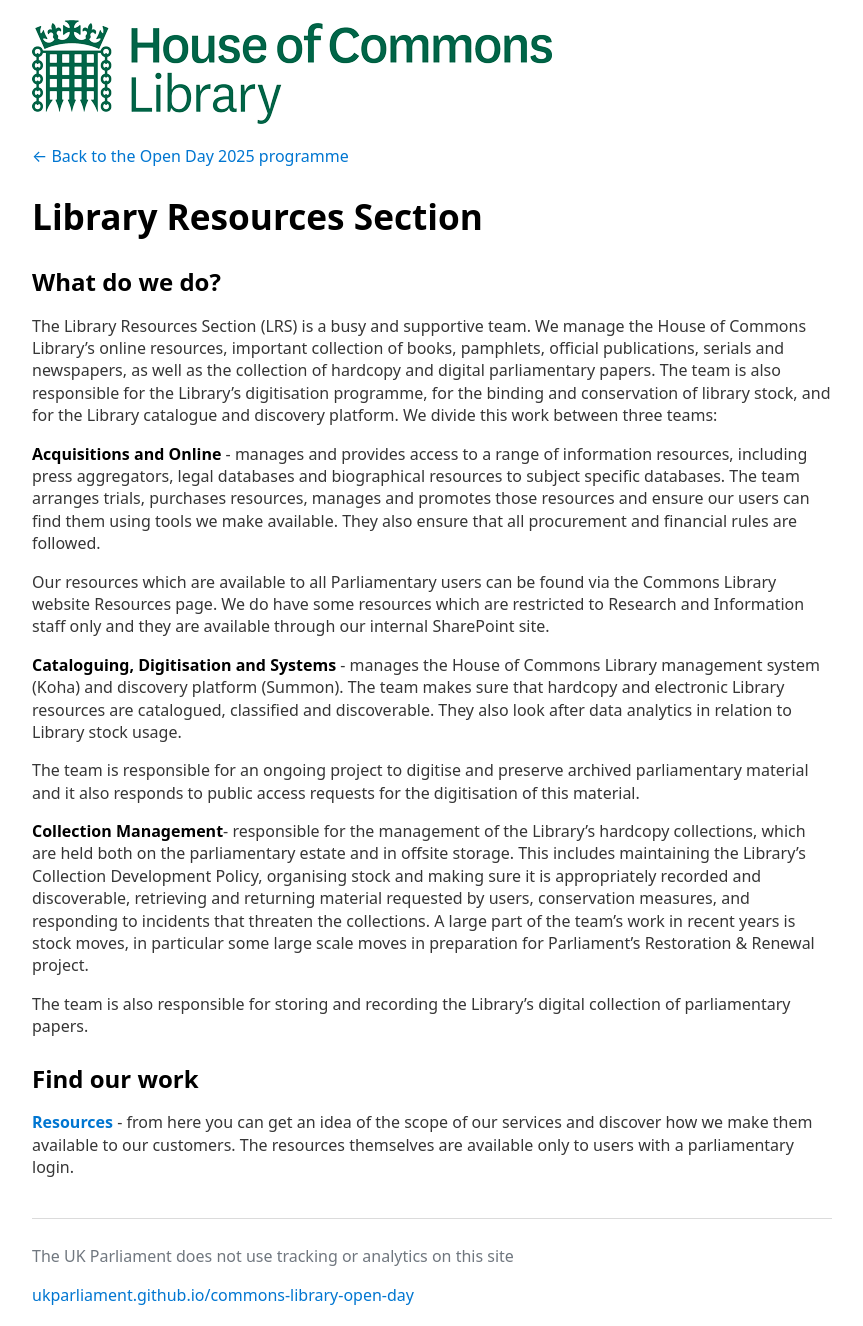
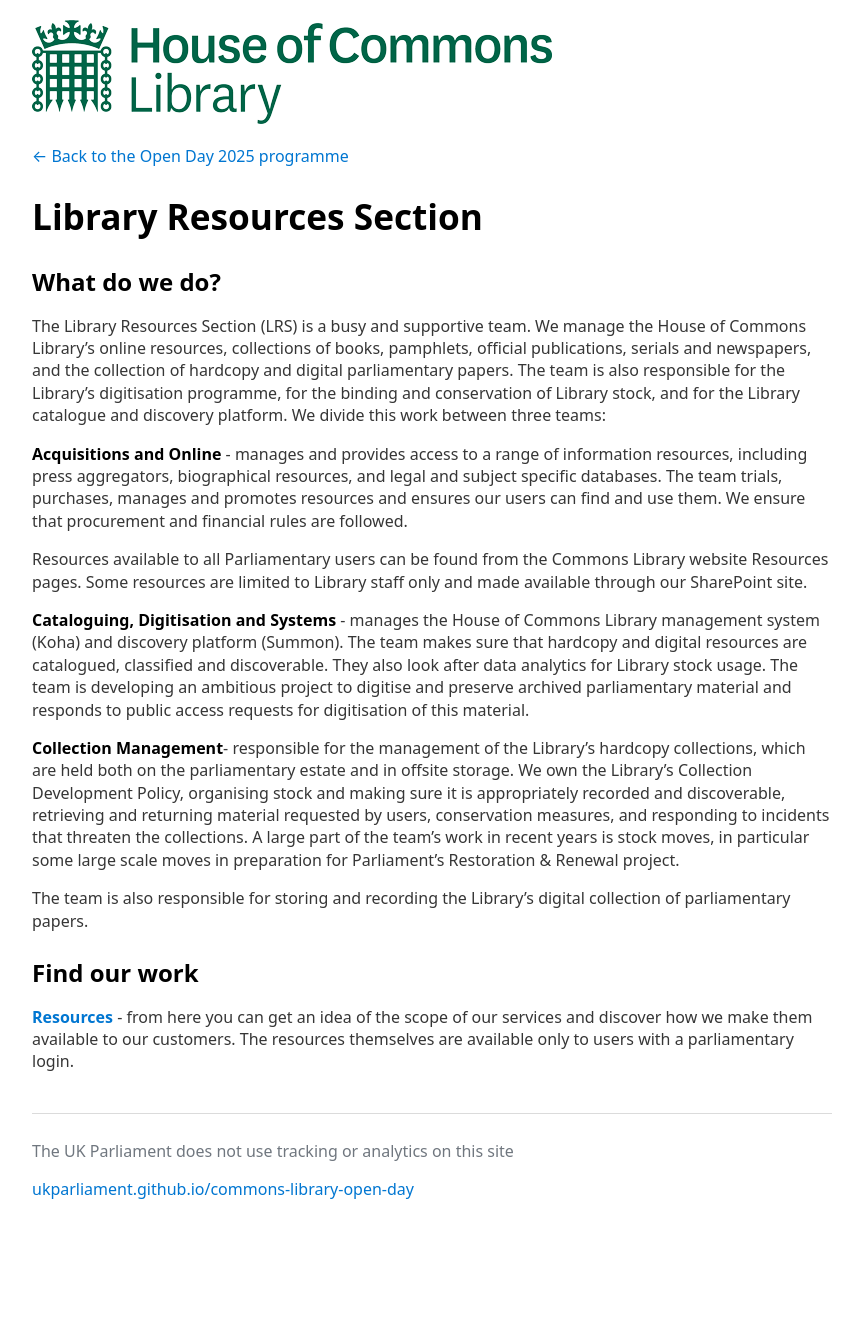
Before and after one commit to ukparliament/commons-library-open-day, a Jekyll site: the page built from 2025/lrs/index.md, in a window 1280 px wide. Shown: the whole page, without its empty margins (208-1071 px from the left). Built offline with Jekyll 4.4.1, drawn with Linux system fonts in a browser that asks for light colours; our own code applies the rules of GitHub Pages for plain Markdown files; after the commit the page ends 1221 px from its top, so only the background shows below that.

Commit message:
second pass

```diff
--- a/2025/lrs/index.md
+++ b/2025/lrs/index.md
@@ -3,17 +3,15 @@
 # Library Resources Section
 
 ## What do we do?
-The Library Resources Section (LRS) is a busy and supportive team. We manage the House of Commons Library's online resources, important collection of books, pamphlets, official publications, serials and newspapers, as well as the collection of hardcopy and digital parliamentary papers. The team is also responsible for the Library’s digitisation programme, for the binding and conservation of library stock, and for the Library catalogue and discovery platform. We divide this work between three teams:
+The Library Resources Section (LRS) is a busy and supportive team. We manage the House of Commons Library's online resources, collections of books, pamphlets, official publications, serials and newspapers, and the collection of hardcopy and digital parliamentary papers. The team is also responsible for the Library’s digitisation programme, for the binding and conservation of Library stock, and for the Library catalogue and discovery platform. We divide this work between three teams:
 
-**Acquisitions and Online** - manages and provides access to a range of information resources, including press aggregators, legal databases and biographical resources to subject specific databases.  The team arranges trials, purchases resources, manages and promotes those resources and ensure our users can find them using tools we make available. They also ensure that all procurement and financial rules are followed.
+**Acquisitions and Online** - manages and provides access to a range of information resources, including press aggregators, biographical resources, and legal and subject specific databases. The team trials, purchases, manages and promotes resources and ensures our users can find and use them. We ensure that procurement and financial rules are followed.
 
-Our resources which are available to all Parliamentary users can be found via the Commons Library website Resources page. We do have some resources which are restricted to Research and Information staff only and they are available through our internal SharePoint site.
+Resources available to all Parliamentary users can be found from the Commons Library website Resources pages. Some resources are limited to Library staff only and made available through our SharePoint site.
 
-**Cataloguing, Digitisation and Systems** - manages the House of Commons Library management system (Koha) and discovery platform (Summon). The team makes sure that hardcopy and electronic Library resources are catalogued, classified and discoverable. They also look after data analytics in relation to Library stock usage.
+**Cataloguing, Digitisation and Systems** - manages the House of Commons Library management system (Koha) and discovery platform (Summon). The team makes sure that hardcopy and digital resources are catalogued, classified and discoverable. They also look after data analytics for Library stock usage. The team is developing an ambitious project to digitise and preserve archived parliamentary material and responds to public access requests for digitisation of this material.
 
-The team is responsible for an ongoing project to digitise and preserve archived parliamentary material and it also responds to public access requests for the digitisation of this material.
-
-**Collection Management**- responsible for the management of the Library’s hardcopy collections, which are held both on the parliamentary estate and in offsite storage. This includes maintaining the Library’s Collection Development Policy, organising stock and making sure it is appropriately recorded and discoverable, retrieving and returning material requested by users, conservation measures, and responding to incidents that threaten the collections. A large part of the team’s work in recent years is stock moves, in particular some large scale moves in preparation for Parliament’s Restoration & Renewal project.
+**Collection Management**- responsible for the management of the Library’s hardcopy collections, which are held both on the parliamentary estate and in offsite storage. We own the Library’s Collection Development Policy, organising stock and making sure it is appropriately recorded and discoverable, retrieving and returning material requested by users, conservation measures, and responding to incidents that threaten the collections. A large part of the team’s work in recent years is stock moves, in particular some large scale moves in preparation for Parliament’s Restoration & Renewal project.
 
 The team is also responsible for storing and recording the Library’s digital collection of parliamentary papers.
 
```
